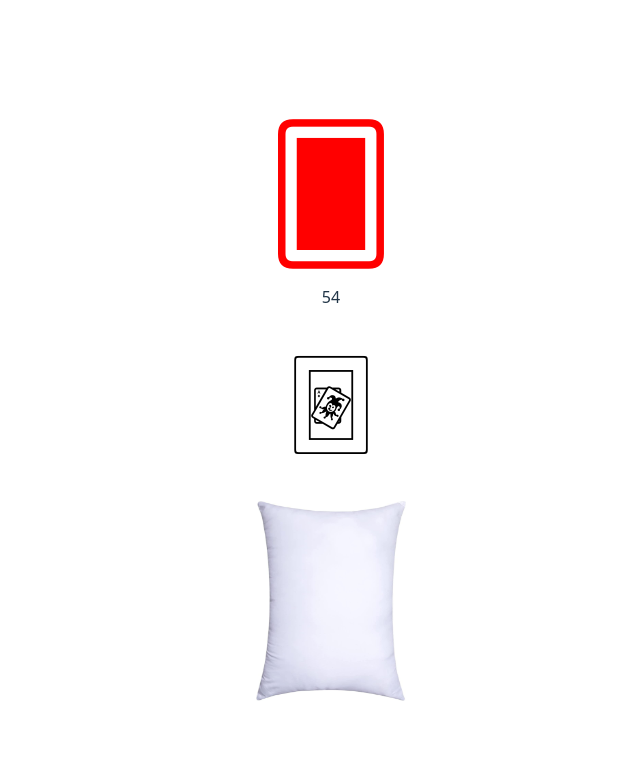
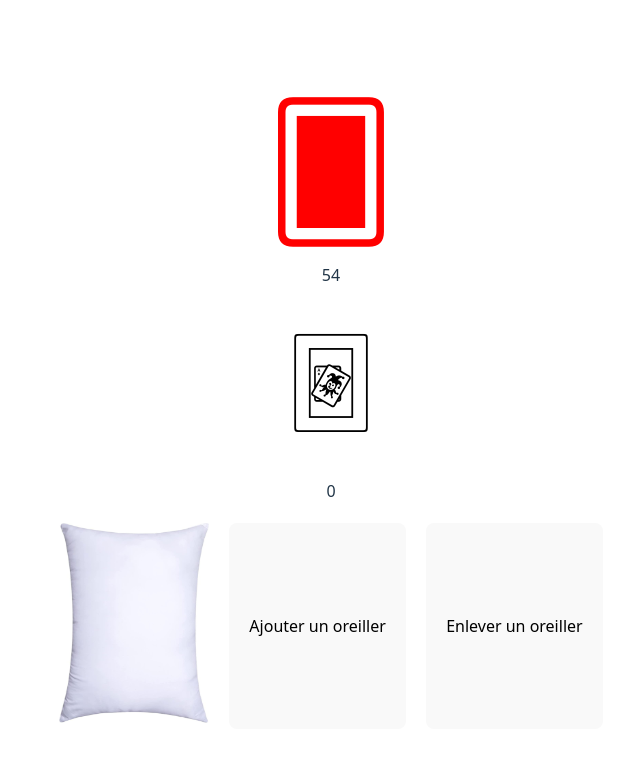
Before and after one commit to hugeflower/react-rpg, a React (Vite) app: page / in a window 1280 px wide. Shown: the top 762 px of the page, without its empty margins (309-949 px from the left). Built offline with nearby package versions, Linux system fonts and the light colour scheme.

Commit message:
drop logic now in the pillow and multiple pillows possible

```diff
--- a/src/Types/cardNumbers.tsx
+++ b/src/Types/cardNumbers.tsx
@@ -16,8 +16,8 @@ export const cardNumbers = {
     BLACK: "black"
 }
 
-export function getCardNumber(string) {
-    switch (string) {
+export function getCardNumber(number:string) {
+    switch (number) {
         case "two" : return cardNumbers.TWO
         case "three" : return cardNumbers.THREE
         case "four" : return cardNumbers.FOUR
--- a/src/app.tsx
+++ b/src/app.tsx
@@ -1,16 +1,12 @@
-import {useMemo} from 'react'
 import './App.css'
 import {DndProvider} from "react-dnd";
 import {HTML5Backend} from "react-dnd-html5-backend";
-import {GameState} from "./gameState.tsx";
 import Game from "./Game.tsx";
 
 function App() {
-    const game = useMemo(() => new GameState(), [])
-
   return (
     <>
-        <DndProvider backend={HTML5Backend}><Game gameState={game}/></DndProvider>
+        <DndProvider backend={HTML5Backend}><Game/></DndProvider>
     </>
   )
 }
--- a/src/deck.tsx
+++ b/src/deck.tsx
@@ -1,4 +1,4 @@
-import Card from "./BaseComponents/card.tsx";
+import Card from "./BaseComponents/Card.tsx";
 import type {CardInfos} from "./Types/cardInfos.tsx";
 
 
@@ -12,13 +12,16 @@ function Deck(props:DeckProps) {
     const cardOnTop: CardInfos = props.cards[0]
     if (props.cards.length > 0) {
         return (
-            <div>
+            <>
                 <div style={{color: "red", fontSize: "8rem"}} onClick={props.onClick}>
                     {props.hidden ? "🂠" : <Card {...cardOnTop}/>}
                 </div>
                 <span>{props.cards.length}</span>
-            </div>)
-    } else return <div style={{color: "black", fontSize: "8rem"}}>🃴</div>
+            </>)
+    } else return <>
+        <div style={{color: "black", fontSize: "8rem"}}>🃴</div>
+        <span>{0}</span>
+    </>
 
 }
 
--- a/src/game.tsx
+++ b/src/game.tsx
@@ -1,20 +1,13 @@
-import {useDrop} from "react-dnd";
-import {useRef, useState} from "react"
+import {useState} from "react"
 import Pillow from "./Pillow.tsx";
-import {componentType} from "./Types/cardType.tsx"
 import {newDeck} from "./cardCollection.tsx";
 import type {CardInfos} from "./Types/cardInfos.tsx";
-import  {type GameState} from "./gameState.tsx";
 import Deck from "./Deck.tsx";
 
-interface GameProps {
-    gameState: GameState
-}
-
-function Game(props: GameProps) {
-    const cardRef = useRef<HTMLDivElement>(null);
+function Game() {
     const [deck] = useState<CardInfos[]>(newDeck())
     const [discard, setDiscard] = useState<CardInfos[]>([])
+    const [pillowCount, setPillowCount] = useState<number>(1)
 
     function drawCard(): void {
         const indexToDelete = Math.floor(Math.random() * deck.length)
@@ -22,30 +15,37 @@ function Game(props: GameProps) {
         setDiscard([cardToDiscard, ...discard])
     }
 
-    function dropFirstCardFromDiscard() {
-        const cardToDrop = discard.splice(0, 1)[0]
-        props.gameState.sendCard(cardToDrop)
+    function takeFirstCardFromDiscard(): CardInfos | null {
+        if (discard.length === 0) return null
+
+        const newDiscard = [...discard];
+        const cardToDrop = newDiscard.shift()!;
+        setDiscard(newDiscard);
+
+        return cardToDrop;
     }
 
-    const [, drop] = useDrop(() => ({
-            accept: componentType.CARD,
-            drop: () => dropFirstCardFromDiscard(),
-            collect: (monitor) => ({
-                isOver: monitor.isOver()
-            })
-        }),
-        [discard]
-    )
+    function addPillow(): void {
+        setPillowCount(prevCount => prevCount + 1);
+    }
 
-    drop(cardRef)
+    function removePillow(): void {
+        if (pillowCount > 1) {
+            setPillowCount(prevCount => prevCount - 1);
+        }
+    }
 
     return (
         <div>
             <Deck cards={deck} onClick={drawCard} hidden={true}/>
             <Deck cards={discard} onClick={() => {
             }} hidden={false}/>
-            <div ref={cardRef}>
-                <Pillow cards={props.gameState.cardsOnPillow}/>
+            <div style={{ display: "flex", gap: "20px", marginTop: "20px", flexWrap: "wrap" }}>
+                {Array.from({ length: pillowCount }).map((_, index) => (
+                    <Pillow key={index} cardReceived={takeFirstCardFromDiscard} />
+                ))}
+                <button onClick={addPillow}>Ajouter un oreiller</button>
+                <button onClick={removePillow}>Enlever un oreiller</button>
             </div>
         </div>
     )
--- a/src/gameState.tsx
+++ /dev/null
@@ -1,25 +0,0 @@
-import type {CardInfos} from "./Types/cardInfos"
-import { cardNumbers } from "./Types/cardNumbers.tsx"
-
-export class GameState {
-    cardsOnPillow : CardInfos[] = []
-
-    sendCard(card : CardInfos) {
-        console.log(card)
-        if (card) {
-            if (this.isFace(card)) {
-                this.cardsOnPillow.splice(0, 2)
-            } else {
-                this.cardsOnPillow = [card, ...this.cardsOnPillow]
-            }
-        }
-    }
-
-    isFace(card : CardInfos) : boolean {
-        return card.number === cardNumbers.JACK
-            || card.number === cardNumbers.QUEEN
-            || card.number === cardNumbers.KING
-            || card.number === cardNumbers.BLACK
-            || card.number === cardNumbers.WHITE;
-    }
-}
--- a/src/pillow.tsx
+++ b/src/pillow.tsx
@@ -1,14 +1,54 @@
 import pillow from "./Images/pillow.jpg"
 import type {CardInfos} from "./Types/cardInfos.tsx";
 import Deck from "./Deck.tsx";
+import {useRef, useState} from "react";
+import {cardNumbers} from "./Types/cardNumbers.tsx";
+import {useDrop} from "react-dnd";
+import {componentType} from "./Types/cardType.tsx";
 
 interface PillowProps {
-    cards: CardInfos[]
+    cardReceived: () => CardInfos | null
 }
 
 function Pillow(props: PillowProps) {
+    const cardRef = useRef<HTMLDivElement>(null);
+    const [cards, setCards] = useState<CardInfos[]>([]);
+
+    function isFace(card: CardInfos): boolean {
+        return card.number === cardNumbers.JACK
+            || card.number === cardNumbers.QUEEN
+            || card.number === cardNumbers.KING
+            || card.number === cardNumbers.BLACK
+            || card.number === cardNumbers.WHITE;
+    }
+
+    function receiveCard() {
+        const cardReceived = props.cardReceived();
+        if (!cardReceived) return;
+        console.log(cardReceived);
+        if (isFace(cardReceived)) {
+            setCards(prevCards => prevCards.slice(2))
+        } else {
+            setCards(prevCards => [cardReceived, ...prevCards])
+        }
+    }
+
+    const [, drop] = useDrop(() => ({
+            accept: componentType.CARD,
+            drop: () => receiveCard(),
+            collect: (monitor) => ({
+                isOver: monitor.isOver()
+            })
+        }),
+        [cards, props.cardReceived]
+    )
+
+    drop(cardRef)
+
     return (
-        <div style={{position: "relative"}}>
+        <div
+            ref={cardRef}
+            style={{position: "relative"}}>
             <img style={{
                 height: "200px",
                 width: "150px"
@@ -20,7 +60,7 @@ function Pillow(props: PillowProps) {
                 left: "25px",
                 padding: "7px"
             }}>
-                {props.cards.length > 0 && <Deck cards={props.cards} onClick={() => {
+                {cards.length > 0 && <Deck cards={cards} onClick={() => {
                 }} hidden={false}/>}
             </div>
         </div>
```
Also changed, not shown: src/BaseComponents/Card.tsx (renamed from src/BaseComponents/card.tsx).
